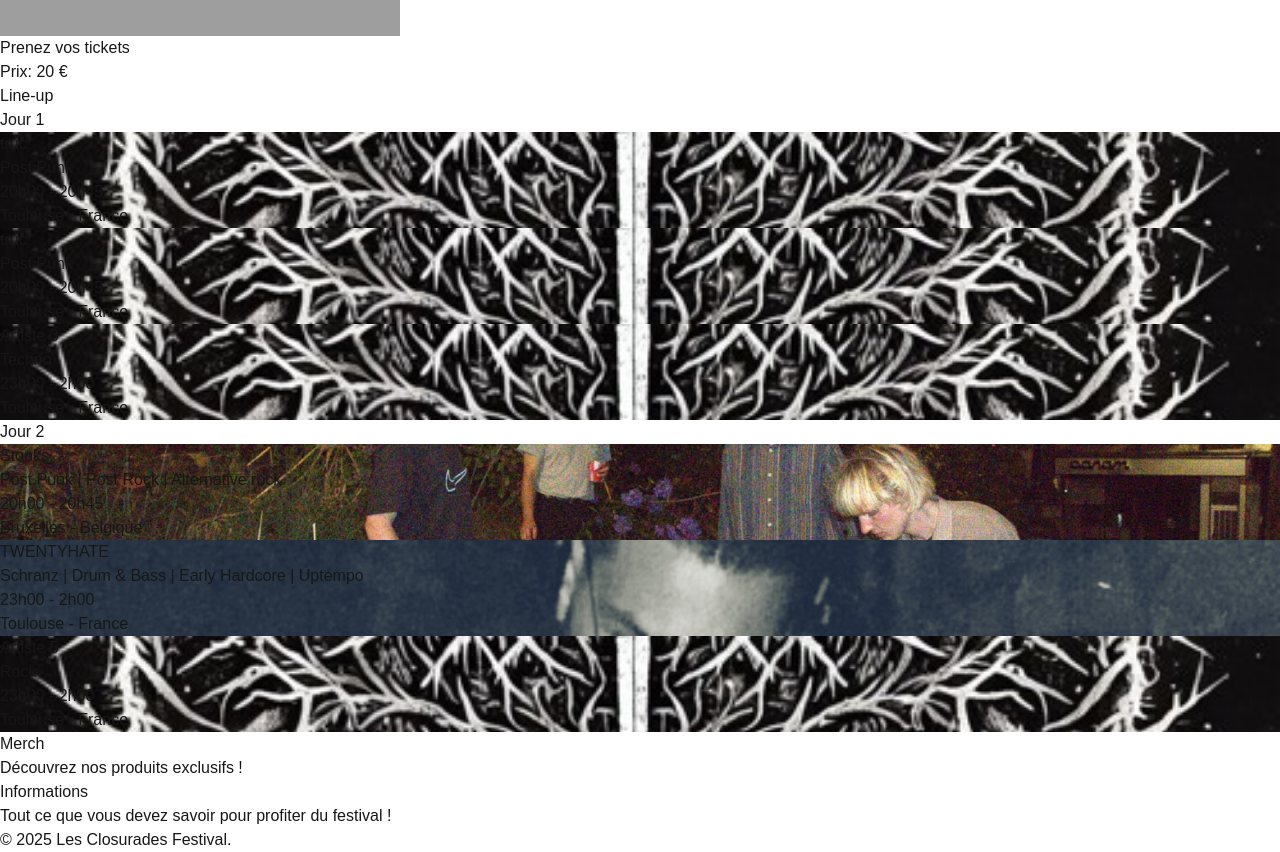
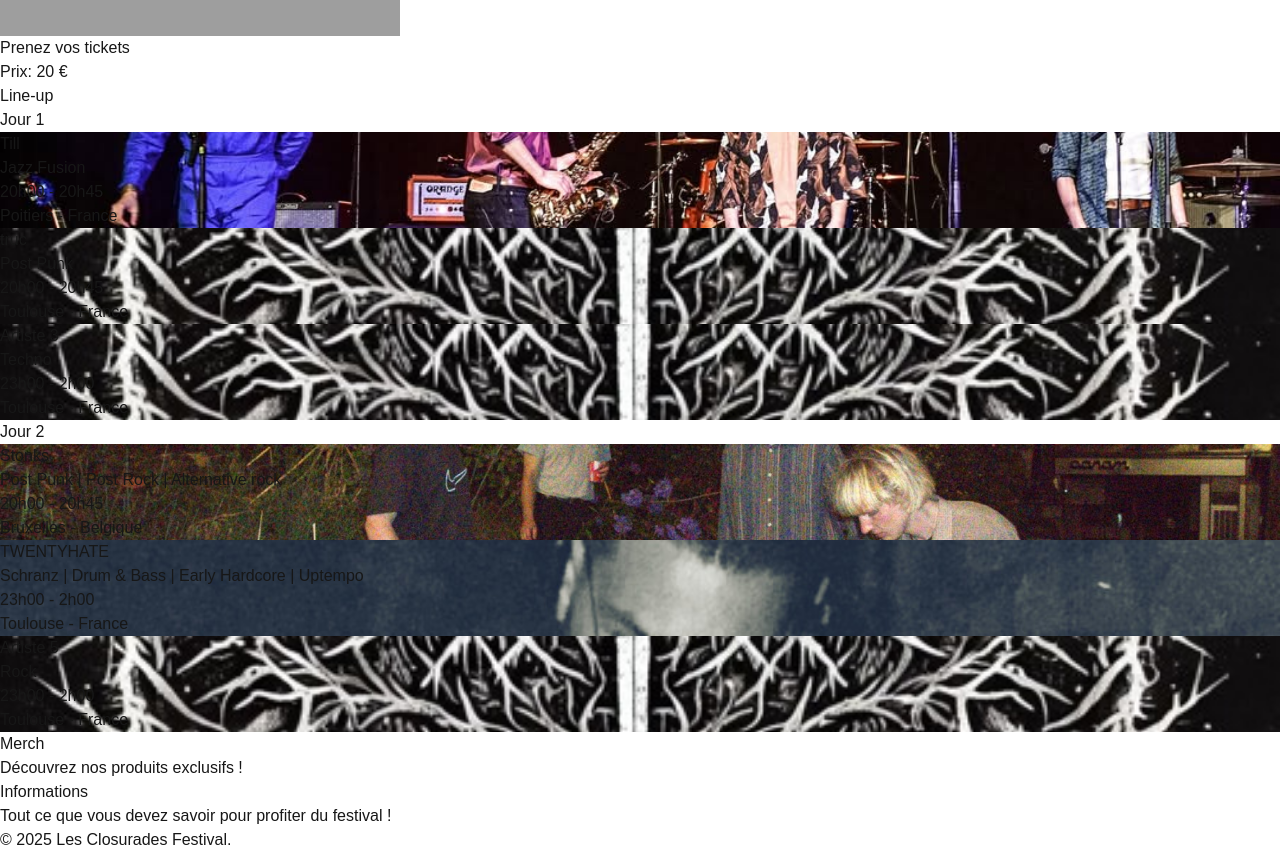
Before and after one commit to theo-hrd/closurades, a Next.js app: page / in a window 1280 px wide. Shown: the part 2000-2852 px from the top of the page. Built offline with nearby package versions, Linux system fonts and the light colour scheme; grey boxes are pictures that could not be loaded.

Commit message:
Added artist

```diff
--- a/src/app/components/Lineup.tsx
+++ b/src/app/components/Lineup.tsx
@@ -16,11 +16,11 @@ const artistesData: ArtistesData = {
   jour1: [
     {
       id: 1,
-      nom: 'truc',
-      photo: '/artists/1.jpg',
-      genre: 'Post Punk',
+      nom: 'Till',
+      photo: '/artists/till.jpg',
+      genre: 'Jazz Fusion',
       heure: '20h00 - 20h45',
-      origine: 'Toulouse - France'
+      origine: 'Poitiers - France'
     },
     {
       id: 2,
```
Also changed, not shown: public/artists/till.jpg (added).
